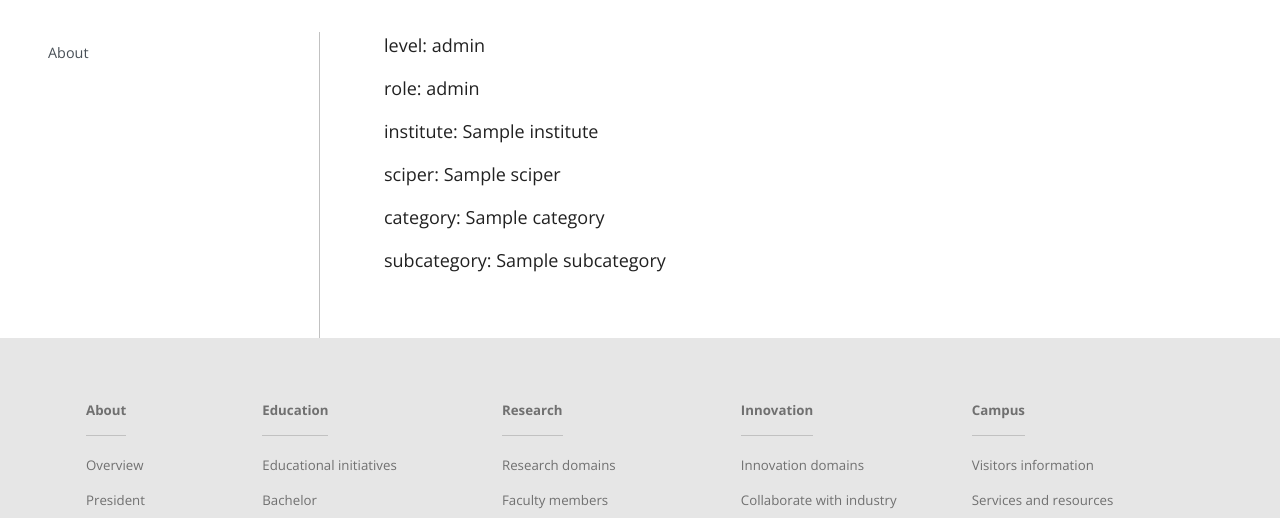
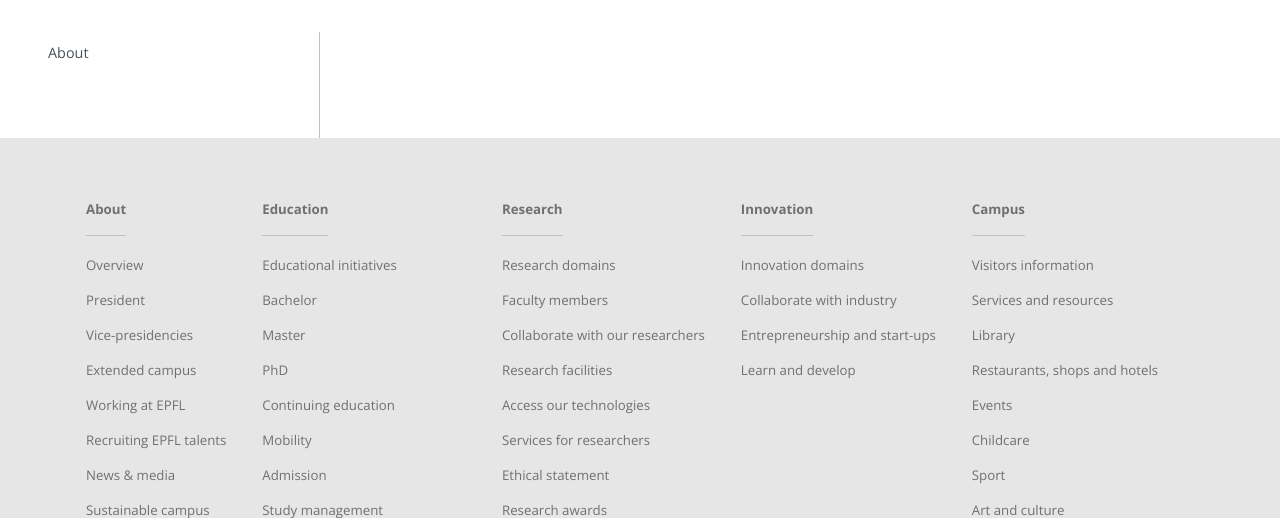
Before and after one commit to epfl-sti/sti_dashboards, a Django app: template sti_prof_dashboard/dashboard/templates/dashboard/institute/teaching/figures.html in a window 1280 px wide. Shown: the part 119-637 px from the top of the page. Run offline with Django 3.2, Linux system fonts and the light colour scheme; the template is opened without the code that fills it: most values are stand-ins (such as "Sample title", 1, 10 or a date in 2020); some libraries are stand-ins or nearby versions.

Commit message:
added instite / teaching / figures

```diff
--- a/sti_prof_dashboard/dashboard/templates/dashboard/institute/teaching/figures.html
+++ b/sti_prof_dashboard/dashboard/templates/dashboard/institute/teaching/figures.html
@@ -3,20 +3,28 @@
 {% block title%}{% endblock %}
 {% block body_content%}
 <div class="container">
-  <p>level: {{ level }}</p>
-  {% if role %}
-  <p>role: {{ role }}</p>
-  {% endif %}
-  {% if institute %}
-  <p>institute: {{ institute }}</p>
-  {% endif %}
-  {% if sciper %}
-  <p>sciper: {{ sciper }}</p>
-  {% endif %}
-  <p>category: {{ category }}</p>
-  <p>subcategory: {{ subcategory }}</p>
+  <div id="vizContainer_01"></div>
 </div>
 {% endblock %}
 
 {% block scripts_end_of_page_content %}
+<script type="text/javascript" src="https://public.tableau.com/javascripts/api/tableau-2.min.js"></script>
+
+<script type="text/javascript">
+function initViz_01() {
+    var containerDiv = document.getElementById("vizContainer_01"),
+        url = "https://tableau.epfl.ch/views/teaching/institute_figures_01",
+        options = {
+            hideTabs: true,
+            hideToolbar: true,
+            'Institute': '{{ institute }}'
+        };
+
+    viz = new tableau.Viz(containerDiv, url, options);
+}
+
+$(document).ready(function(){
+    initViz_01();
+})
+</script>
 {% endblock%}
```
